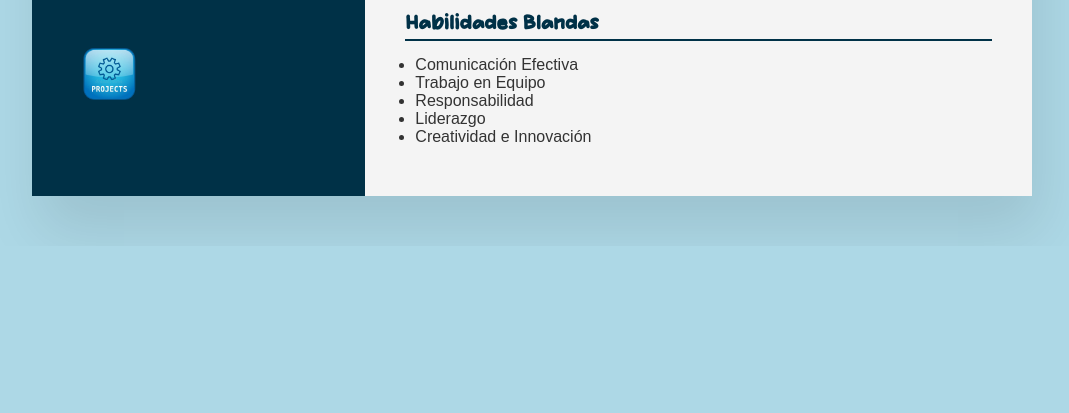
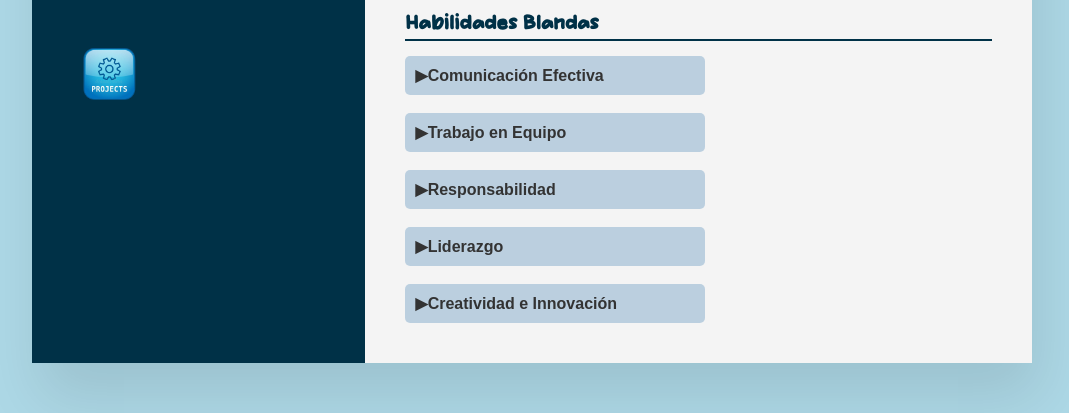
Before and after one commit to ValentinaDelgadoRincon/Hoja-de-vida, a plain HTML site: page index.html in a window 1280 px wide. Shown: the part 884-1297 px from the top of the page, without its empty margins (108-1177 px from the left). Before the commit the page ends 1130 px from the top, so only its background shows below. Drawn offline with Linux system fonts and the light colour scheme.

Commit message:
feat: :sparkles: create nwe funtion
create roles in the soft skills section

By @Valentina

```diff
--- a/index.html
+++ b/index.html
@@ -80,7 +80,8 @@
             <section class="barra">
                 <img src="multimedia/proyectos.png" alt="Menú" />
                 <div class="barraContenido">
-                    <a href="https://valentinadelgadorincon.github.io/Competencia_Atletismo/" target="_blank">Proyecto-1</a>
+                    <a href="https://valentinadelgadorincon.github.io/Competencia_Atletismo/"
+                        target="_blank">Proyecto-1</a>
                     <a href="https://valentinadelgadorincon.github.io/Quiz_html-y-css/" target="_blank">Proyecto-2</a>
                     <a href="https://github.com/michelrodriguez05/Flyxpress" target="_blank">Proyecto-3</a>
                 </div>
@@ -152,13 +153,34 @@
             <br />
             <br />
             <h3>Habilidades Blandas</h3>
-            <ul>
-                <li>Comunicación Efectiva</li>
-                <li>Trabajo en Equipo</li>
-                <li>Responsabilidad</li>
-                <li>Liderazgo</li>
-                <li>Creatividad e Innovación</li>
-            </ul>
+            <details>
+                <summary>Comunicación Efectiva</summary>
+                <p>CE</p>
+            </details>
+            <br>
+
+            <details>
+            <summary>Trabajo en Equipo</summary>
+            <P>TE</P>
+            </details>
+            <br>
+
+            <details>
+            <summary>Responsabilidad</summary>
+            <P>R</P>
+            </details>
+            <br>
+
+            <details>
+                <summary>Liderazgo</summary>
+                <P>L</P>
+            </details>
+            <br>
+
+            <details>
+                <summary>Creatividad e Innovación</summary>
+                <P>CI</P>
+            </details>
         </div>
     </div>
 </body>
--- a/style.css
+++ b/style.css
@@ -336,3 +336,31 @@ body {
 .barraContenido a:hover {
     background-color: #00bcd4;
 }
+
+details {
+    width: 300px;
+    border: 1px;
+    border-radius: 5px;
+    padding: 10px;
+    background-color: #90b3cf91;
+    font-family: Arial, sans-serif;
+}
+
+summary {
+    font-weight: bold;
+    cursor: pointer;
+    list-style: none;
+}
+
+summary::-webkit-details-marker {
+    display: none;
+}
+summary::before {
+    content: "▶  ";
+    display: inline-block;
+    transition: transform 1 ease-in-out;
+}
+
+details[open] summary::before {
+    transform: rotate(90deg);
+}
```
